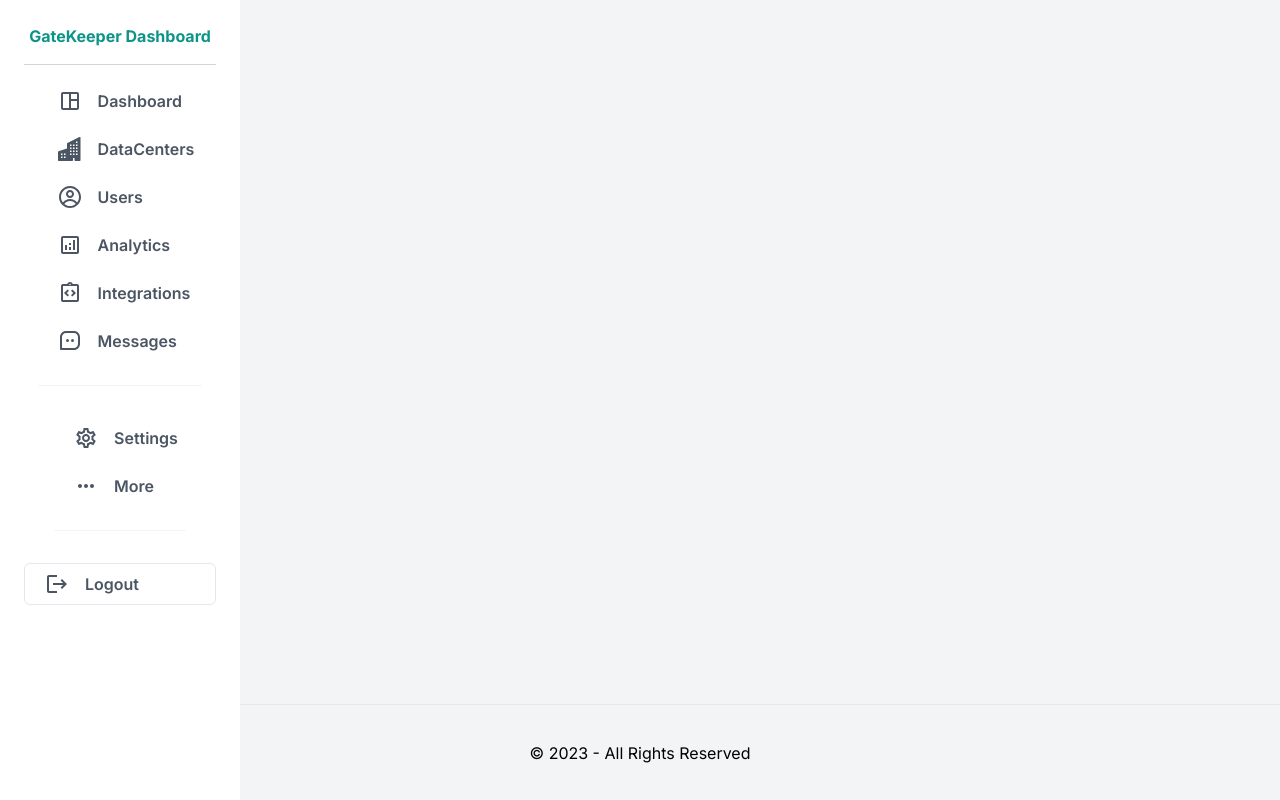
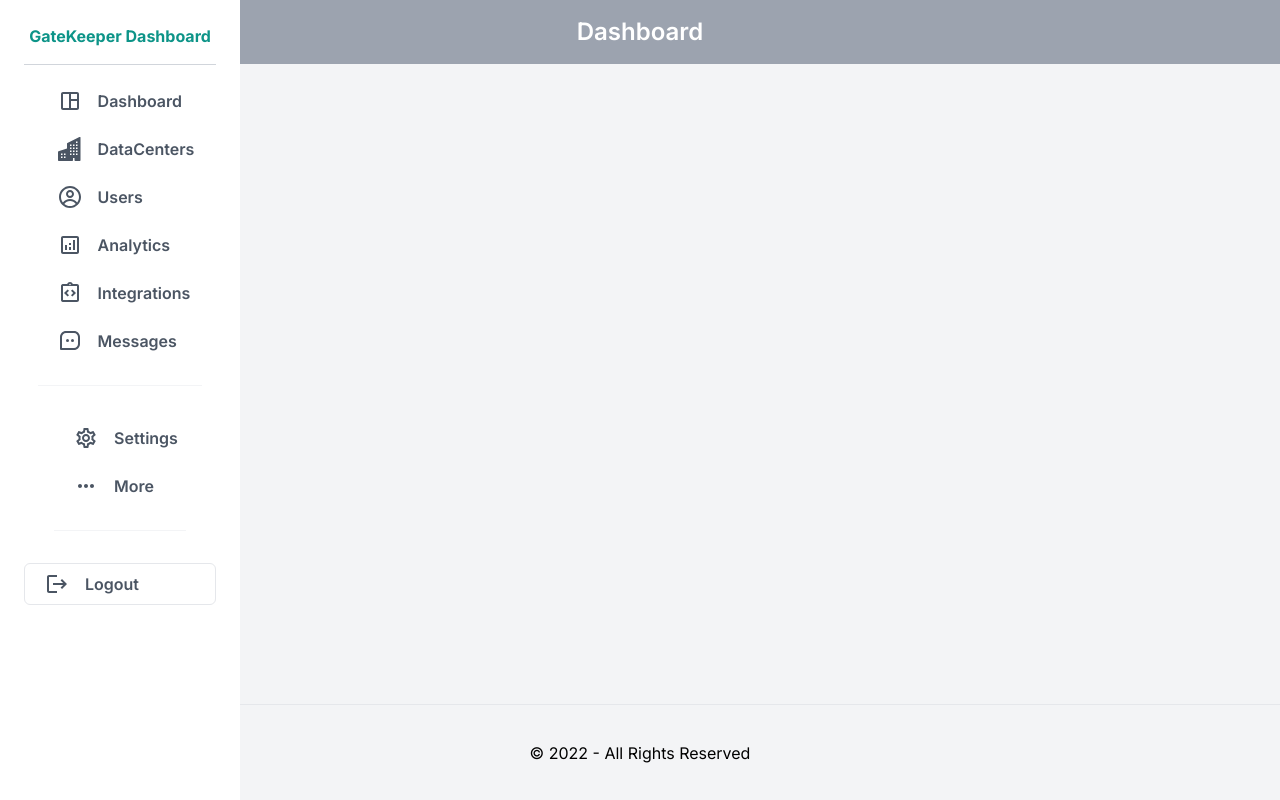
Before and after one commit to collinskrotich/sfc_access_management, a Next.js app: page / in a window 1280 px wide. Built offline with nearby package versions, Linux system fonts and the light colour scheme.

Commit message:
Added header

```diff
--- a/app/page.js
+++ b/app/page.js
@@ -1,17 +1,17 @@
 "use client";
 import Footer from '@/components/Footer';
+import Header from '@/components/Header';
 import { Sidebar } from '@/components/Sidebar'
 
 export default function Home() {
   return (
     <div className='flex flex-col min-h-screen'>
+      <Header/>
       <div className='flex-grow'>
         <Sidebar />
       </div>
 
-      <footer className='flex justify-center items-center w-full h-24 border-t'>
-      <p>© 2023 - All Rights Reserved</p>
-      </footer>
+     <Footer/>
   </div>
   )
 }
--- /dev/null
+++ b/components/Header.jsx
@@ -0,0 +1,11 @@
+import React from 'react'
+
+const Header = () => {
+  return (
+    <header className='bg-gray-400 text-white p-4'>
+      <h1 className='text-2xl font-semibold px-24 text-center'>Dashboard</h1>
+  </header>
+  )
+}
+
+export default Header
```
Also changed, not shown: components/Footer.jsx (line endings or trailing spaces).
